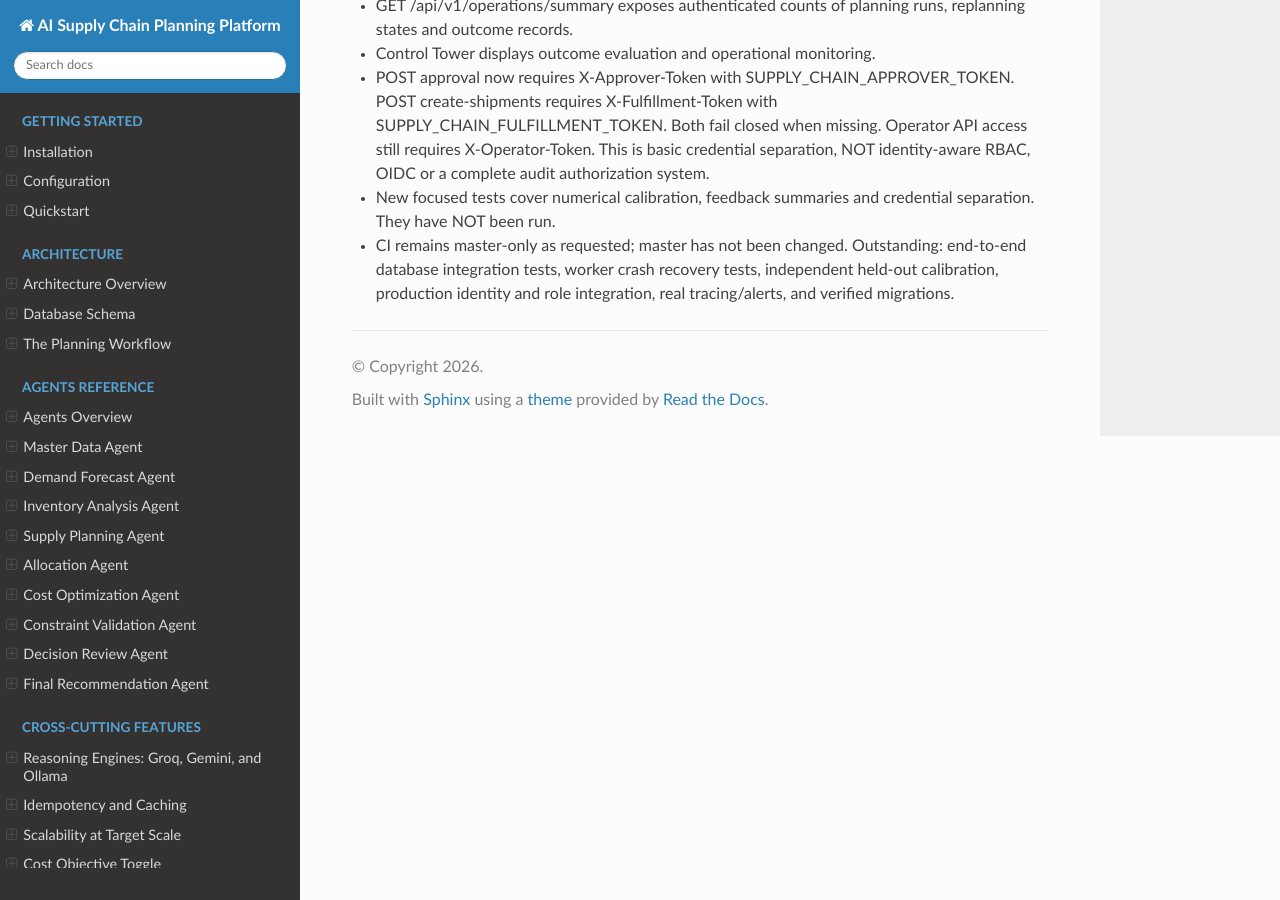
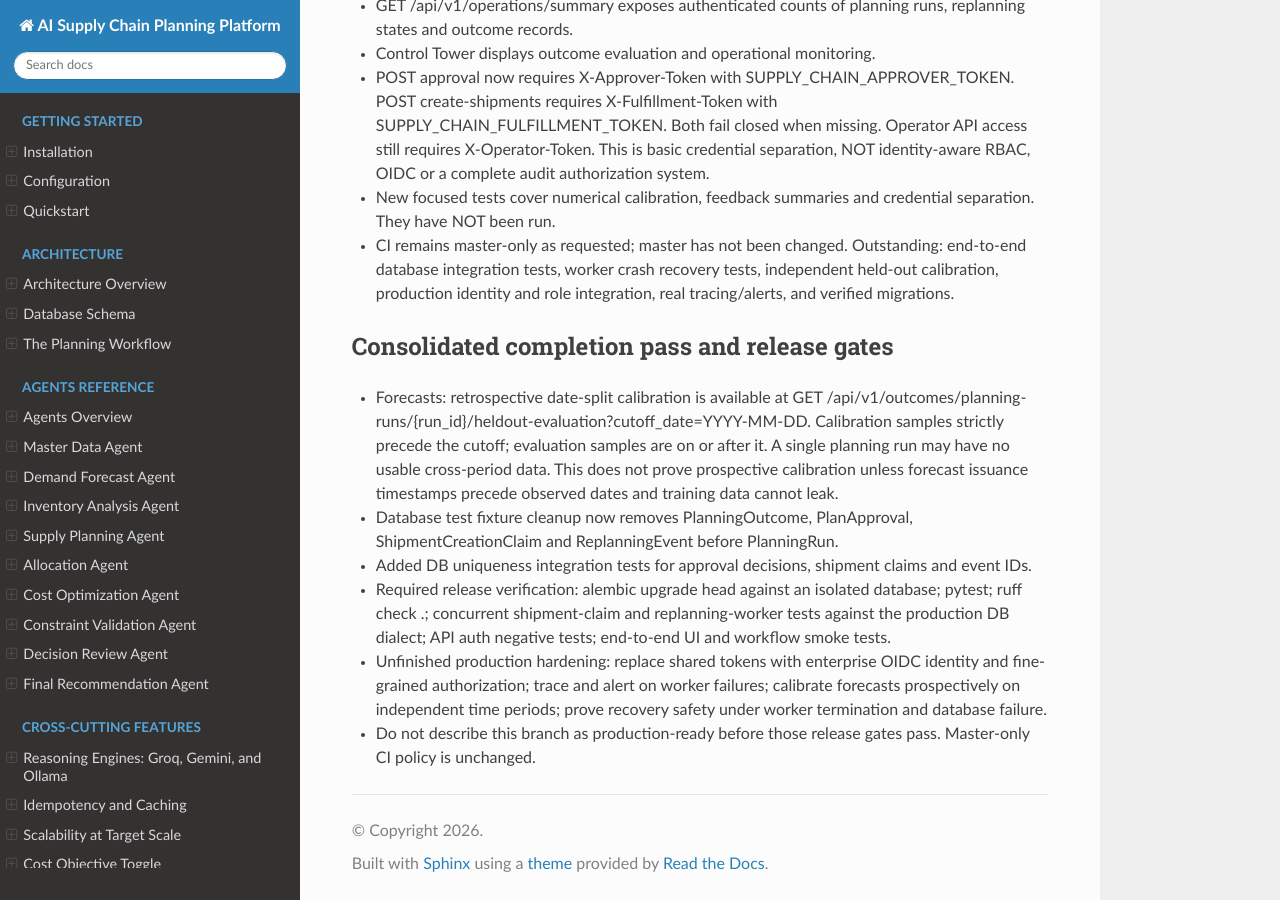
Before and after one commit to AbhimanyuHK/supply_chain_ai, a Sphinx documentation site: the page built from docs/development_integration_status.md, in a window 1280 px wide and 900 px high, scrolled down 3078 px. Built offline with Sphinx 7.4.7 and the Read the Docs theme 3.1.0, drawn with Linux system fonts in a browser that asks for light colours.

Commit message:
docs: consolidated release gates and honest remaining production risks

```diff
--- a/docs/development_integration_status.md
+++ b/docs/development_integration_status.md
@@ -80,3 +80,12 @@ Apply alembic upgrade head before using these endpoints.
 - New focused tests cover numerical calibration, feedback summaries and credential separation. They have NOT been run.
 - CI remains master-only as requested; master has not been changed.
 Outstanding: end-to-end database integration tests, worker crash recovery tests, independent held-out calibration, production identity and role integration, real tracing/alerts, and verified migrations.
+
+
+## Consolidated completion pass and release gates
+- Forecasts: retrospective date-split calibration is available at GET /api/v1/outcomes/planning-runs/{run_id}/heldout-evaluation?cutoff_date=YYYY-MM-DD. Calibration samples strictly precede the cutoff; evaluation samples are on or after it. A single planning run may have no usable cross-period data. This does not prove prospective calibration unless forecast issuance timestamps precede observed dates and training data cannot leak.
+- Database test fixture cleanup now removes PlanningOutcome, PlanApproval, ShipmentCreationClaim and ReplanningEvent before PlanningRun.
+- Added DB uniqueness integration tests for approval decisions, shipment claims and event IDs.
+- Required release verification: alembic upgrade head against an isolated database; pytest; ruff check .; concurrent shipment-claim and replanning-worker tests against the production DB dialect; API auth negative tests; end-to-end UI and workflow smoke tests.
+- Unfinished production hardening: replace shared tokens with enterprise OIDC identity and fine-grained authorization; trace and alert on worker failures; calibrate forecasts prospectively on independent time periods; prove recovery safety under worker termination and database failure.
+- Do not describe this branch as production-ready before those release gates pass. Master-only CI policy is unchanged.
```
